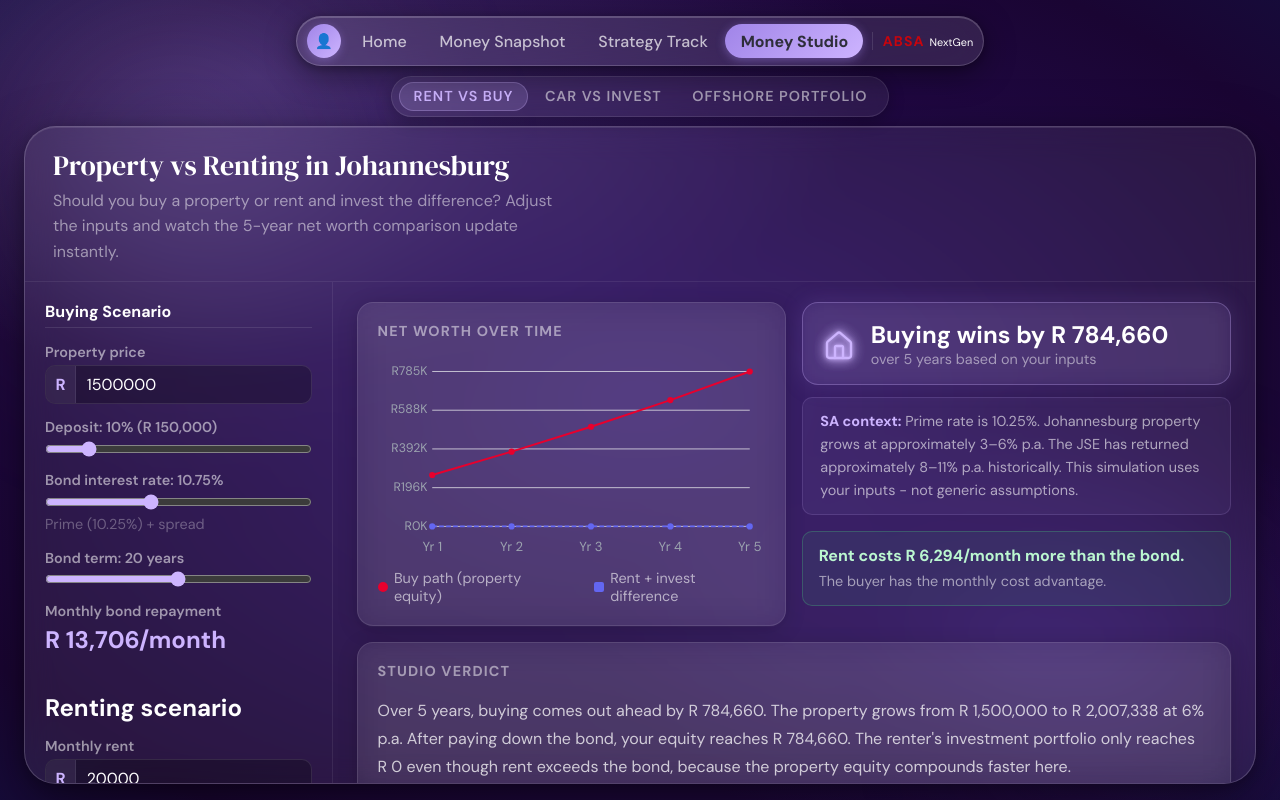
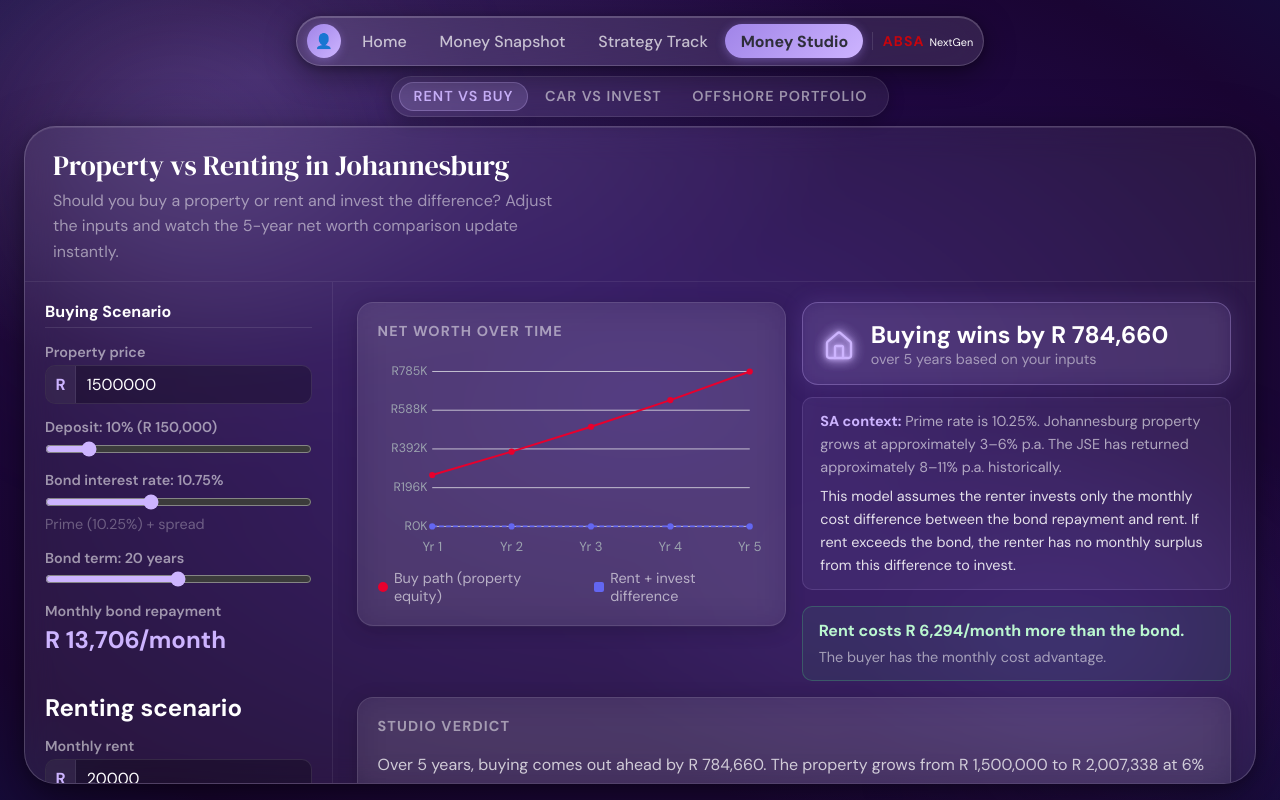
Before and after one commit to Wandering-Wind/AbsaNextGen, a React (Vite) app: page /studio/rent-vs-buy in a window 1280 px wide. Both pictures are taken after typing "Sample", "Sample" into the empty fields and a click on the button "Login". Built offline with nearby package versions, Linux system fonts and the light colour scheme.

Commit message:
Fixed PropertyVs Rent (Simulation logic bug for renter)

```diff
--- a/src/pages/PropertyVsRent.jsx
+++ b/src/pages/PropertyVsRent.jsx
@@ -47,7 +47,7 @@ function runSimulation({
         const buyNetWorth = propertyValue - bondBalance
 
         const monthlyDifference = monthlyBond - currentRent
-        const monthlyReturn     = investmentReturn / 12
+        const monthlyReturn = investmentReturn / 12
 
         for (let month = 0; month < 12; month++) {
             rentPortfolio = rentPortfolio * (1 + monthlyReturn)
@@ -245,18 +245,22 @@ export default function PropertyVsRent() {
         let narrative = `Over ${years} years, ${winner} comes out ahead by ${fmtZAR(difference)}. `
 
         if (buyWins) {
-            narrative += `The property grows from ${fmtZAR(propertyPrice)} to ${fmtZAR(finalYear.propertyValue)} at 6% p.a. `
-            narrative += `After paying down the bond, your equity reaches ${fmtZAR(finalYear.buyNetWorth)}. `
-            narrative += `The renter's investment portfolio only reaches ${fmtZAR(finalYear.rentNetWorth)} `
-            narrative += monthlyDiff > 0
-                ? `because the bond payment of ${fmtZAR(monthlyBond)} is higher than rent of ${fmtZAR(monthlyRent)}, leaving only ${fmtZAR(monthlyDiff)} to invest each month.`
-                : `even though rent exceeds the bond, because the property equity compounds faster here.`
+        narrative += `The property grows from ${fmtZAR(propertyPrice)} to ${fmtZAR(finalYear.propertyValue)} at 6% p.a. `
+        narrative += `After paying down the bond, your equity reaches ${fmtZAR(finalYear.buyNetWorth)}. `
+
+        if (monthlyDiff > 0) {
+            narrative += `The renter's portfolio reaches only ${fmtZAR(finalYear.rentNetWorth)} because the bond repayment of ${fmtZAR(monthlyBond)} is ${fmtZAR(monthlyDiff)}/month higher than rent — leaving little to invest each month.`
         } else {
-            narrative += `The renter invests ${fmtZAR(Math.abs(monthlyDiff > 0 ? monthlyDiff : 0))}/month `
-            narrative += `- the difference between the bond payment and rent - into a portfolio returning ${(investmentReturn * 100).toFixed(0)}% p.a. `
-            narrative += `This compounds to ${fmtZAR(finalYear.rentNetWorth)}, outpacing the buyer's equity of ${fmtZAR(finalYear.buyNetWorth)}. `
-            narrative += `This is the power of compounding: small consistent investments snowball significantly over time.`
+            narrative += `Even though rent of ${fmtZAR(monthlyRent)} exceeds the bond repayment of ${fmtZAR(monthlyBond)}, the renter has no surplus from the cost difference to invest, so the buyer's property equity compounds ahead.`
         }
+    } else {
+        if (monthlyDiff > 0) {
+            narrative += `The bond repayment of ${fmtZAR(monthlyBond)} costs ${fmtZAR(monthlyDiff)}/month more than rent. The renter invests that difference into a portfolio returning ${(investmentReturn * 100).toFixed(0)}% p.a., which compounds to ${fmtZAR(finalYear.rentNetWorth)} — outpacing the buyer's equity of ${fmtZAR(finalYear.buyNetWorth)}.`
+        } else {
+            narrative += `Rent of ${fmtZAR(monthlyRent)} costs more than the bond repayment of ${fmtZAR(monthlyBond)}, so the renter has no cost advantage to invest. However the portfolio still grows to ${fmtZAR(finalYear.rentNetWorth)} through returns on any initial balance.`
+        }
+        narrative += ` This is the power of compounding: consistent monthly investments snowball significantly over time.`
+    }
 
         return narrative
     }
@@ -432,7 +436,11 @@ export default function PropertyVsRent() {
                     <strong>SA context:</strong> Prime rate is 10.25%.
                     Johannesburg property grows at approximately 3–6% p.a.
                     The JSE has returned approximately 8–11% p.a. historically.
-                    This simulation uses your inputs - not generic assumptions.
+                </p>
+                <p style={{ marginTop: '0.4rem', color: 'rgba(255, 255, 255, 0.86)', fontSize: 'var(--text-xs)' }}>
+                    This model assumes the renter invests only the monthly cost difference
+                    between the bond repayment and rent. If rent exceeds the bond, the renter
+                    has no monthly surplus from this difference to invest.
                 </p>
             </div>
 
```
